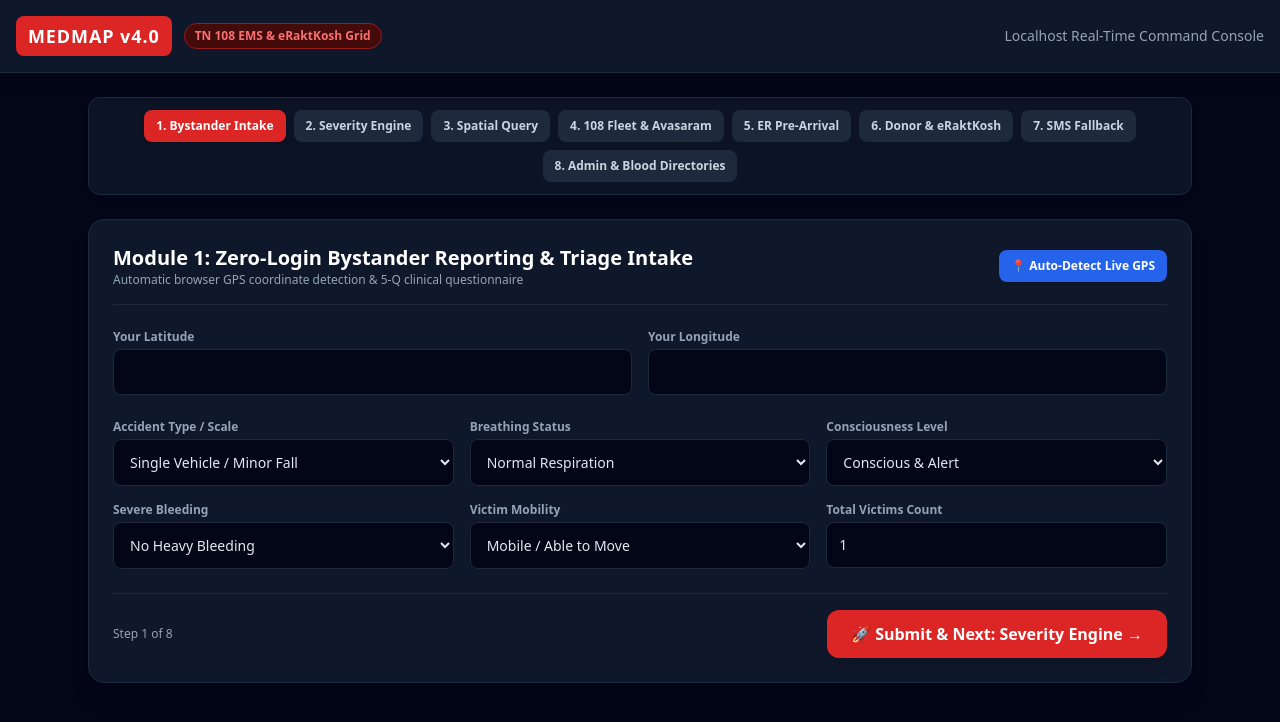
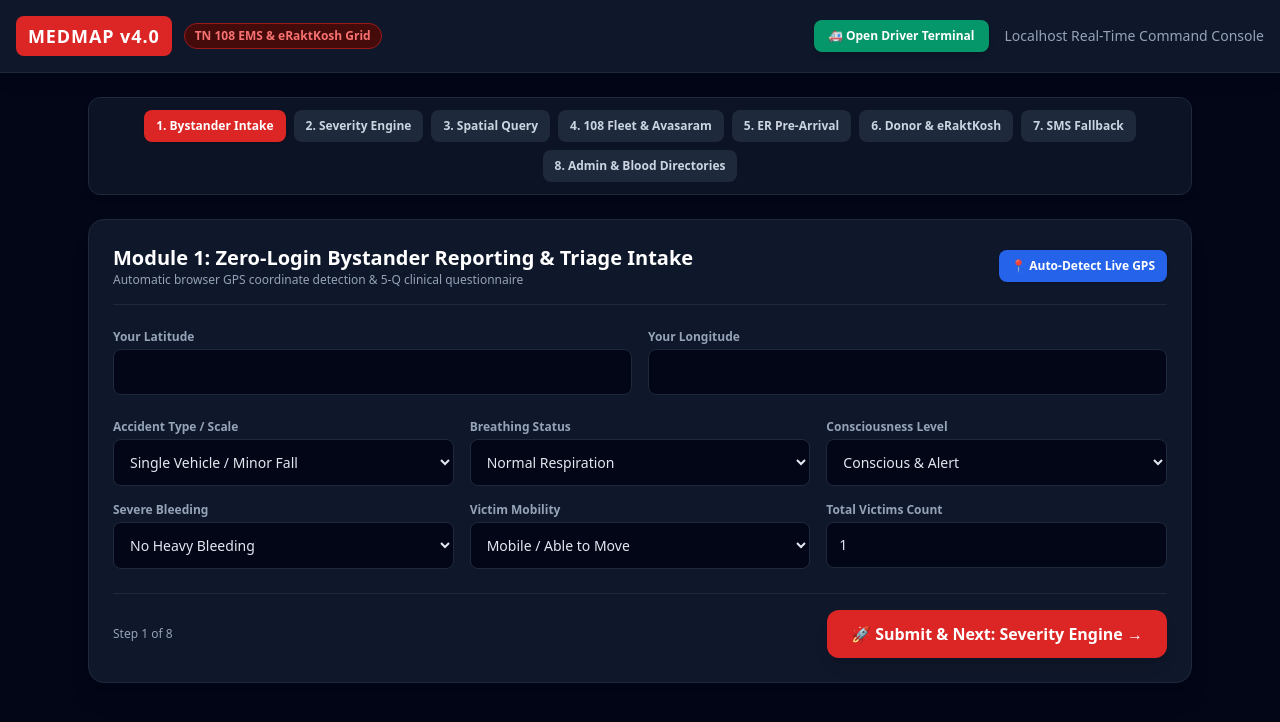
Before and after one commit to poojasridhar2/medmap-app, a website: page public/index.html in a window 1280 px wide. Drawn offline with nearby package versions, Linux system fonts and the light colour scheme; no server answers.

Commit message:
Add Leaflet map, interactive SMS gateway, and driver terminal link

```diff
--- a/public/index.html
+++ b/public/index.html
@@ -17,7 +17,12 @@
             <div class="bg-red-600 text-white font-black px-3 py-1.5 rounded-lg text-lg tracking-wider">MEDMAP v4.0</div>
             <span class="text-xs bg-red-950 text-red-400 border border-red-800 px-2.5 py-1 rounded-full font-semibold">TN 108 EMS & eRaktKosh Grid</span>
         </div>
+        <div class="flex items-center space-x-4">
+            <a href="/driver.html" target="_blank" class="bg-emerald-600 hover:bg-emerald-500 text-white text-xs px-3.5 py-2 rounded-lg font-bold transition flex items-center gap-1.5 shadow-md">
+                🚑 Open Driver Terminal
+            </a>
             <div class="text-sm text-slate-400 hidden md:block">Localhost Real-Time Command Console</div>
+        </div>
     </header>
 
     <main class="flex-1 max-w-6xl w-full mx-auto p-4 md:p-6 space-y-6">
```
Lines whose indentation alone changed are shown as unchanged.
